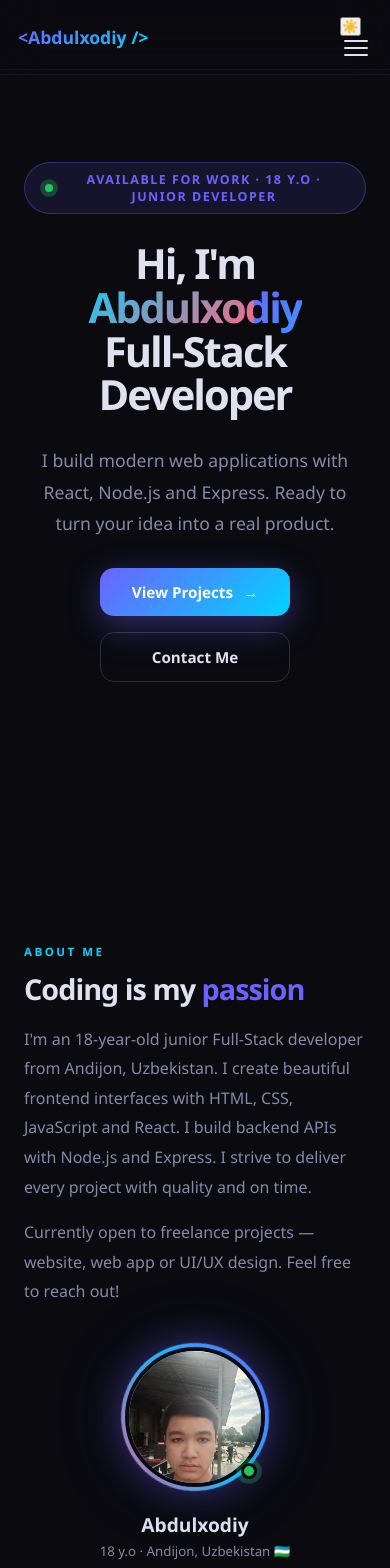
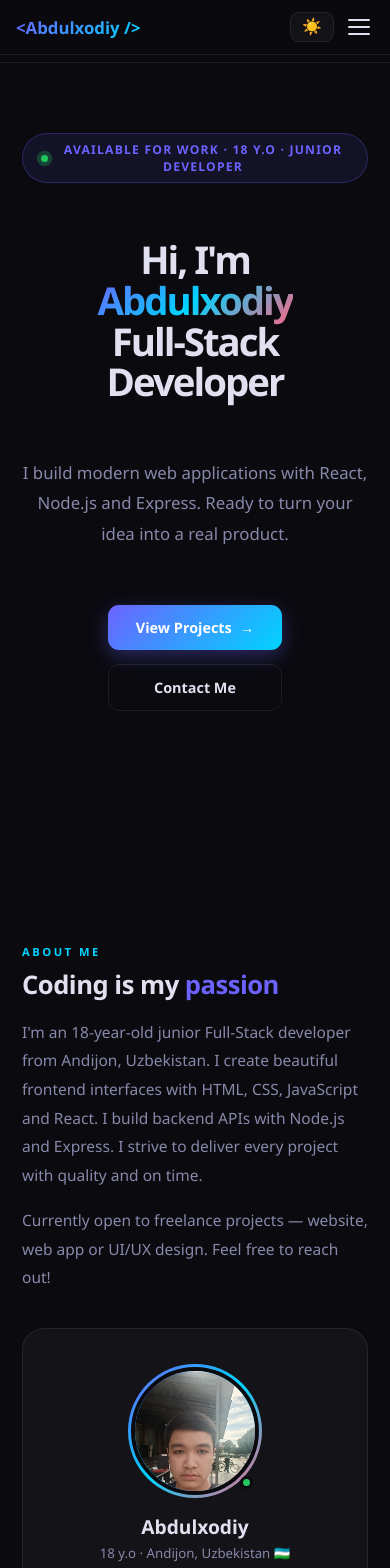
Before and after one commit to AbdulxodiyL/portfolio, a React (Vite) app: page / in a window 390 px wide. Shown: the top 1568 px of the page. Built offline with nearby package versions, Linux system fonts and the light colour scheme.

Commit message:
Update src/index.css

```diff
--- a/src/index.css
+++ b/src/index.css
@@ -1,457 +1,336 @@
 * { margin: 0; padding: 0; box-sizing: border-box; }
 
+/* ── THEMES ── */
+[data-theme="dark"] {
+  --bg:       #0a0a0f;
+  --card:     rgba(255,255,255,0.04);
+  --border:   rgba(255,255,255,0.08);
+  --text:     #e0e0f0;
+  --muted:    #8888aa;
+  --nav-bg:   rgba(10,10,15,0.88);
+  --input-bg: rgba(255,255,255,0.05);
+}
+[data-theme="light"] {
+  --bg:       #f2f2fb;
+  --card:     #ffffff;
+  --border:   rgba(0,0,0,0.09);
+  --text:     #111122;
+  --muted:    #55557a;
+  --nav-bg:   rgba(242,242,251,0.92);
+  --input-bg: rgba(0,0,0,0.04);
+}
 :root {
-  --primary: #6c63ff;
+  --primary:   #6c63ff;
   --secondary: #00d4ff;
-  --accent: #ff6584;
-  --dark: #0a0a0f;
-  --card: rgba(255,255,255,0.04);
-  --text: #e0e0f0;
-  --muted: #8888aa;
+  --accent:    #ff6584;
 }
 
 html { scroll-behavior: smooth; }
 
-body {
+.app {
+  min-height: 100vh;
+  background: var(--bg);
+  color: var(--text);
   font-family: 'Segoe UI', system-ui, sans-serif;
-  background: var(--dark);
-  color: var(--text);
+  transition: background 0.3s ease, color 0.3s ease;
   overflow-x: hidden;
 }
 
 ::-webkit-scrollbar { width: 5px; }
-::-webkit-scrollbar-track { background: var(--dark); }
+::-webkit-scrollbar-track { background: var(--bg); }
 ::-webkit-scrollbar-thumb { background: var(--primary); border-radius: 3px; }
 
 /* ── NAV ── */
 nav {
   position: fixed; top: 0; left: 0; right: 0; z-index: 100;
   display: flex; justify-content: space-between; align-items: center;
-  padding: 18px 60px;
-  backdrop-filter: blur(24px);
-  background: rgba(10,10,15,0.8);
-  border-bottom: 1px solid rgba(108,99,255,0.12);
+  padding: 16px 60px;
+  backdrop-filter: blur(20px);
+  background: var(--nav-bg);
+  border-bottom: 1px solid var(--border);
 }
 .logo {
-  font-size: 1.4rem; font-weight: 800;
+  font-size: 1.3rem; font-weight: 800; flex-shrink: 0;
   background: linear-gradient(135deg, var(--primary), var(--secondary));
   -webkit-background-clip: text; -webkit-text-fill-color: transparent;
-  flex-shrink: 0;
 }
-nav ul { list-style: none; display: flex; gap: 36px; }
+nav ul { list-style: none; display: flex; gap: 32px; }
 nav a {
   color: var(--muted); text-decoration: none;
-  font-size: 0.9rem; font-weight: 500;
-  transition: color 0.3s; position: relative;
+  font-size: 0.88rem; font-weight: 500; transition: color 0.2s;
 }
-nav a::after {
-  content: ''; position: absolute; bottom: -4px; left: 0;
-  width: 0; height: 1.5px; background: var(--secondary);
-  transition: width 0.3s;
+nav a:hover { color: var(--primary); }
+
+.nav-right { display: flex; align-items: center; gap: 10px; }
+
+.theme-toggle {
+  background: var(--card); border: 1px solid var(--border);
+  border-radius: 9px; padding: 6px 11px;
+  cursor: pointer; font-size: 1rem; transition: all 0.2s;
+  line-height: 1;
 }
-nav a:hover { color: var(--secondary); }
-nav a:hover::after { width: 100%; }
+.theme-toggle:hover { border-color: var(--primary); transform: scale(1.08); }
 
-/* Hamburger */
 .hamburger {
   display: none; flex-direction: column; gap: 5px;
-  background: none; border: none; cursor: pointer; padding: 4px; z-index: 101;
+  background: none; border: none; cursor: pointer; padding: 4px;
 }
 .hamburger span {
-  display: block; width: 24px; height: 2px;
-  background: var(--text); border-radius: 2px; transition: all 0.3s ease;
+  display: block; width: 22px; height: 2px;
+  background: var(--text); border-radius: 2px; transition: all 0.3s;
 }
 .hamburger.active span:nth-child(1) { transform: translateY(7px) rotate(45deg); }
-.hamburger.active span:nth-child(2) { opacity: 0; transform: translateX(-10px); }
+.hamburger.active span:nth-child(2) { opacity: 0; }
 .hamburger.active span:nth-child(3) { transform: translateY(-7px) rotate(-45deg); }
 
 /* ── SECTIONS ── */
 section {
-  position: relative; z-index: 1;
   min-height: 100vh; display: flex;
   align-items: center; justify-content: center;
-  padding: 120px 60px; overflow: hidden;
-}
-
-/* ── BLOBS ── */
-.blob {
-  position: absolute; border-radius: 50%;
-  filter: blur(80px); pointer-events: none; z-index: 0;
-}
-.blob-1 {
-  width: 520px; height: 520px; top: -120px; left: -120px;
-  background: rgba(108,99,255,0.13);
-  animation: floatBlob 9s ease-in-out infinite;
-}
-.blob-2 {
-  width: 420px; height: 420px; bottom: -80px; right: -80px;
-  background: rgba(0,212,255,0.09);
-  animation: floatBlob 11s ease-in-out infinite reverse;
-}
-.blob-3 {
-  width: 280px; height: 280px; top: 45%; right: 18%;
-  background: rgba(255,101,132,0.08);
-  animation: floatBlob 13s ease-in-out infinite 2s;
+  padding: 120px 60px; flex-direction: column; gap: 56px;
 }
 
 /* ── HERO ── */
-#hero { flex-direction: column; text-align: center; gap: 28px; }
-#hero > *:not(.blob) { position: relative; z-index: 1; }
+#hero { text-align: center; }
 
 .hero-badge {
-  display: inline-flex; align-items: center; gap: 10px;
-  background: rgba(108,99,255,0.12);
-  border: 1px solid rgba(108,99,255,0.35);
-  color: var(--primary); padding: 8px 20px;
-  border-radius: 50px; font-size: 0.78rem; font-weight: 700;
-  letter-spacing: 1.5px; text-transform: uppercase;
-  animation: fadeDown 0.8s ease both;
+  display: inline-flex; align-items: center; gap: 9px;
+  background: rgba(108,99,255,0.1);
+  border: 1px solid rgba(108,99,255,0.28);
+  color: var(--primary); padding: 7px 18px;
+  border-radius: 50px; font-size: 0.76rem;
+  font-weight: 700; letter-spacing: 1.2px; text-transform: uppercase;
 }
 .pulse-dot {
-  width: 8px; height: 8px; border-radius: 50%; flex-shrink: 0;
+  width: 7px; height: 7px; border-radius: 50%; flex-shrink: 0;
   background: #22c55e; animation: pulse-ring 2s ease infinite;
 }
+
 .hero-title {
-  font-size: clamp(2.6rem, 6vw, 5.5rem);
-  font-weight: 900; line-height: 1.05; letter-spacing: -2px;
-  animation: fadeUp 0.9s ease 0.1s both;
+  font-size: clamp(2.4rem, 6vw, 5rem);
+  font-weight: 900; line-height: 1.06; letter-spacing: -2px;
 }
 .hero-title .gradient {
-  background: linear-gradient(135deg, var(--primary) 0%, var(--secondary) 50%, var(--accent) 100%);
-  background-size: 200% auto;
+  background: linear-gradient(135deg, var(--primary), var(--secondary), var(--accent));
   -webkit-background-clip: text; -webkit-text-fill-color: transparent;
-  animation: gradientShift 4s linear infinite;
 }
-.typing-wrap {
-  display: block; font-size: 0.45em; font-weight: 600;
-  color: var(--secondary); letter-spacing: 1px; min-height: 1.6em;
+.hero-sub {
+  font-size: 1.05rem; color: var(--muted);
+  max-width: 500px; line-height: 1.8;
 }
-.cursor-blink { animation: blink 0.9s step-end infinite; }
-.cursor-blink.pause { animation: none; }
+.hero-btns { display: flex; gap: 14px; justify-content: center; flex-wrap: wrap; }
 
-.hero-sub {
-  font-size: 1.1rem; color: var(--muted); max-width: 540px;
-  line-height: 1.8; animation: fadeUp 0.9s ease 0.2s both;
-}
-.hero-btns {
-  display: flex; gap: 16px; justify-content: center;
-  flex-wrap: wrap; animation: fadeUp 0.9s ease 0.3s both;
-}
 .btn {
-  padding: 14px 32px; border-radius: 14px;
-  font-size: 0.95rem; font-weight: 700; cursor: pointer;
-  text-decoration: none; transition: all 0.3s ease;
-  display: inline-flex; align-items: center; gap: 10px;
+  padding: 13px 28px; border-radius: 11px;
+  font-size: 0.9rem; font-weight: 700; cursor: pointer;
+  text-decoration: none; transition: all 0.22s ease;
+  display: inline-flex; align-items: center; gap: 8px;
 }
 .btn-primary {
   background: linear-gradient(135deg, var(--primary), var(--secondary));
   color: white; border: none;
-  box-shadow: 0 8px 32px rgba(108,99,255,0.4);
-  position: relative; overflow: hidden;
+  box-shadow: 0 6px 20px rgba(108,99,255,0.35);
 }
-.btn-primary::before {
-  content: ''; position: absolute; inset: 0;
-  background: linear-gradient(135deg, var(--secondary), var(--primary));
-  opacity: 0; transition: opacity 0.3s;
-}
-.btn-primary:hover { transform: translateY(-3px); box-shadow: 0 16px 48px rgba(108,99,255,0.55); }
-.btn-primary:hover::before { opacity: 1; }
+.btn-primary:hover { transform: translateY(-2px); box-shadow: 0 12px 32px rgba(108,99,255,0.5); }
 .btn-primary span { position: relative; z-index: 1; }
 .btn-outline {
   background: transparent; color: var(--text);
-  border: 1.5px solid rgba(255,255,255,0.15);
-  backdrop-filter: blur(10px);
+  border: 1.5px solid var(--border);
 }
-.btn-outline:hover { border-color: var(--primary); color: var(--primary); transform: translateY(-3px); box-shadow: 0 0 24px rgba(108,99,255,0.2); }
-
-.scroll-indicator {
-  color: var(--muted); font-size: 0.78rem;
-  display: flex; flex-direction: column; align-items: center; gap: 8px;
-  animation: bounce 2s infinite, fadeUp 1s ease 1.2s both;
-}
-.scroll-indicator::after {
-  content: ''; width: 1.5px; height: 48px;
-  background: linear-gradient(to bottom, var(--primary), transparent);
-  display: block;
-}
+.btn-outline:hover { border-color: var(--primary); color: var(--primary); transform: translateY(-2px); }
 
 /* ── ABOUT ── */
-#about { }
+#about { flex-direction: row; gap: 0; }
 .about-grid {
   display: grid; grid-template-columns: 1fr 1fr;
-  gap: 80px; align-items: center; max-width: 1100px; width: 100%;
+  gap: 72px; align-items: center; max-width: 1080px; width: 100%;
 }
 .section-tag {
-  font-size: 0.72rem; font-weight: 700; letter-spacing: 2.5px;
-  text-transform: uppercase; color: var(--secondary); margin-bottom: 14px;
+  font-size: 0.7rem; font-weight: 700; letter-spacing: 2.5px;
+  text-transform: uppercase; color: var(--secondary); margin-bottom: 12px;
 }
 .section-title {
-  font-size: clamp(1.8rem, 3.5vw, 3rem); font-weight: 800;
-  line-height: 1.1; letter-spacing: -1px; margin-bottom: 20px;
+  font-size: clamp(1.6rem, 3vw, 2.7rem); font-weight: 800;
+  line-height: 1.12; letter-spacing: -0.5px; margin-bottom: 18px;
 }
-.section-text { color: var(--muted); line-height: 1.85; font-size: 1rem; }
+.section-text { color: var(--muted); line-height: 1.85; font-size: 0.97rem; }
 
-.card-3d-wrapper { perspective: 1200px; }
-.card-3d {
-  background: rgba(255,255,255,0.03);
-  border: 1px solid rgba(255,255,255,0.08);
-  border-radius: 28px; padding: 44px;
-  transform-style: preserve-3d;
-  box-shadow: 0 25px 60px rgba(0,0,0,0.4);
-  position: relative; overflow: hidden;
+.about-card {
+  background: var(--card); border: 1px solid var(--border);
+  border-radius: 22px; padding: 38px;
+  transition: box-shadow 0.3s, border-color 0.3s;
 }
-.card-3d::before {
-  content: ''; position: absolute; inset: 0;
-  background: linear-gradient(135deg, rgba(108,99,255,0.1), rgba(0,212,255,0.05));
-  opacity: 0; transition: opacity 0.4s;
-}
-.card-3d:hover::before { opacity: 1; }
+.about-card:hover { box-shadow: 0 16px 48px rgba(108,99,255,0.1); border-color: rgba(108,99,255,0.2); }
+
+/* ── AVATAR ── */
 .avatar-photo-wrap {
-  position: relative; width: 140px; height: 140px;
-  margin: 0 auto 24px;
+  position: relative; width: 128px; height: 128px; margin: 0 auto 18px;
 }
 .avatar-ring-border {
-  position: absolute; inset: -4px; border-radius: 50%;
+  position: absolute; inset: -3px; border-radius: 50%;
   background: linear-gradient(135deg, var(--primary), var(--secondary), var(--accent));
-  animation: spin-slow 5s linear infinite;
-  z-index: 0;
 }
 .avatar-photo {
   position: relative; z-index: 1;
-  width: 140px; height: 140px; border-radius: 50%;
+  width: 128px; height: 128px; border-radius: 50%;
   object-fit: cover; object-position: center top;
-  border: 4px solid var(--dark);
-  display: block;
-  box-shadow: 0 0 40px rgba(108,99,255,0.45), 0 0 80px rgba(108,99,255,0.15);
-  transition: transform 0.4s ease;
+  border: 4px solid var(--bg); display: block;
+  transition: transform 0.3s;
 }
-.avatar-photo:hover { transform: scale(1.05); }
+.avatar-photo:hover { transform: scale(1.04); }
 .avatar-online {
-  position: absolute; bottom: 8px; right: 8px; z-index: 2;
-  width: 16px; height: 16px; border-radius: 50%;
-  background: #22c55e;
-  border: 3px solid var(--dark);
-  box-shadow: 0 0 8px rgba(34,197,94,0.8);
-  animation: pulse-ring 2s ease infinite;
+  position: absolute; bottom: 6px; right: 6px; z-index: 2;
+  width: 13px; height: 13px; border-radius: 50%;
+  background: #22c55e; border: 3px solid var(--bg);
 }
-.stat-row { display: grid; grid-template-columns: repeat(3,1fr); gap: 14px; margin-top: 24px; }
+
+.stat-row { display: grid; grid-template-columns: repeat(3,1fr); gap: 10px; margin-top: 18px; }
 .stat {
-  text-align: center; padding: 16px 10px;
-  background: rgba(255,255,255,0.04); border-radius: 14px;
-  border: 1px solid rgba(255,255,255,0.06);
-  transition: all 0.3s ease;
+  text-align: center; padding: 12px 6px;
+  background: var(--input-bg); border-radius: 11px;
+  border: 1px solid var(--border); transition: border-color 0.2s;
 }
-.stat:hover { border-color: rgba(108,99,255,0.3); transform: translateY(-3px); }
+.stat:hover { border-color: rgba(108,99,255,0.3); }
 .stat-num {
-  font-size: 1.7rem; font-weight: 800;
+  font-size: 1.55rem; font-weight: 800;
   background: linear-gradient(135deg, var(--primary), var(--secondary));
   -webkit-background-clip: text; -webkit-text-fill-color: transparent;
 }
-.stat-label { font-size: 0.7rem; color: var(--muted); margin-top: 4px; }
+.stat-label { font-size: 0.67rem; color: var(--muted); margin-top: 3px; }
 
 /* ── SKILLS ── */
-#skills { flex-direction: column; gap: 64px; }
-.skills-header { text-align: center; }
+#skills { flex-direction: column; gap: 52px; }
 .skills-grid {
   display: grid;
-  grid-template-columns: repeat(auto-fit, minmax(155px, 1fr));
-  gap: 18px; max-width: 1000px; width: 100%;
+  grid-template-columns: repeat(auto-fit, minmax(148px, 1fr));
+  gap: 14px; max-width: 980px; width: 100%;
 }
 .skill-card {
-  background: rgba(255,255,255,0.03);
-  border: 1px solid rgba(255,255,255,0.07);
-  border-radius: 22px; padding: 30px 18px;
-  text-align: center; cursor: default;
-  transition: all 0.4s cubic-bezier(0.175, 0.885, 0.32, 1.275);
+  background: var(--card); border: 1px solid var(--border);
+  border-radius: 16px; padding: 26px 14px; text-align: center;
+  transition: transform 0.22s, border-color 0.22s, box-shadow 0.22s;
   position: relative; overflow: hidden;
 }
-.skill-card::before {
+.skill-card::after {
   content: ''; position: absolute;
   bottom: 0; left: 0; right: 0; height: 3px;
   background: var(--skill-color, var(--primary));
-  transform: scaleX(0); transform-origin: left; transition: transform 0.4s ease;
+  transform: scaleX(0); transform-origin: left; transition: transform 0.3s;
 }
-.skill-card:hover {
-  transform: translateY(-14px);
-  border-color: var(--skill-color, var(--primary));
-  background: rgba(255,255,255,0.06);
-  box-shadow: 0 20px 60px rgba(0,0,0,0.4), 0 0 30px rgba(var(--skill-color), 0.1);
-}
-.skill-card:hover::before { transform: scaleX(1); }
-.skill-icon { font-size: 2.6rem; margin-bottom: 10px; display: block; }
-.skill-name { font-size: 0.88rem; font-weight: 700; margin-bottom: 4px; }
-.skill-level { font-size: 0.7rem; color: var(--muted); margin-bottom: 10px; }
-.skill-bar { height: 4px; background: rgba(255,255,255,0.07); border-radius: 99px; overflow: hidden; }
-.skill-fill { height: 100%; border-radius: 99px; width: 0%; transition: width 1.6s cubic-bezier(0.22, 1, 0.36, 1); }
+.skill-card:hover { transform: translateY(-7px); border-color: var(--skill-color, var(--primary)); box-shadow: 0 14px 36px rgba(0,0,0,0.12); }
+.skill-card:hover::after { transform: scaleX(1); }
+.skill-icon { font-size: 2.2rem; margin-bottom: 8px; display: block; }
+.skill-name { font-size: 0.84rem; font-weight: 700; margin-bottom: 3px; }
+.skill-level { font-size: 0.67rem; color: var(--muted); margin-bottom: 8px; }
+.skill-bar { height: 3px; background: var(--border); border-radius: 99px; overflow: hidden; }
+.skill-fill { height: 100%; border-radius: 99px; }
 
 /* ── PROJECTS ── */
-#projects { flex-direction: column; gap: 64px; }
-.projects-header { text-align: center; }
+#projects { flex-direction: column; gap: 52px; }
 .projects-grid {
   display: grid;
-  grid-template-columns: repeat(auto-fit, minmax(320px, 1fr));
-  gap: 24px; max-width: 1100px; width: 100%;
+  grid-template-columns: repeat(auto-fit, minmax(300px, 1fr));
+  gap: 18px; max-width: 1080px; width: 100%;
 }
 .project-card {
-  background: rgba(255,255,255,0.03);
-  border: 1px solid rgba(255,255,255,0.07);
-  border-radius: 24px; overflow: hidden; transition: all 0.4s ease;
+  background: var(--card); border: 1px solid var(--border);
+  border-radius: 18px; overflow: hidden;
+  transition: transform 0.22s, box-shadow 0.22s, border-color 0.22s;
 }
-.project-card:hover {
-  transform: translateY(-12px);
-  border-color: rgba(108,99,255,0.3);
-  box-shadow: 0 32px 80px rgba(0,0,0,0.5), 0 0 60px rgba(108,99,255,0.08);
-}
+.project-card:hover { transform: translateY(-7px); border-color: rgba(108,99,255,0.25); box-shadow: 0 20px 50px rgba(0,0,0,0.15); }
 .project-img {
-  height: 200px; display: flex; align-items: center;
+  height: 172px; display: flex; align-items: center;
   justify-content: center; position: relative; overflow: hidden;
 }
-.project-emoji {
-  font-size: 4rem; position: relative; z-index: 1;
-  transition: transform 0.4s ease;
-}
-.project-card:hover .project-emoji { transform: scale(1.15); }
-
+.project-emoji { font-size: 3.4rem; position: relative; z-index: 1; transition: transform 0.3s; }
+.project-card:hover .project-emoji { transform: scale(1.1); }
 .project-overlay {
-  position: absolute; inset: 0;
-  background: rgba(8,8,20,0.88);
-  display: flex; align-items: center; justify-content: center; gap: 12px;
-  opacity: 0; transition: opacity 0.35s ease;
-  backdrop-filter: blur(6px);
+  position: absolute; inset: 0; background: rgba(8,8,20,0.85);
+  backdrop-filter: blur(4px);
+  display: flex; align-items: center; justify-content: center; gap: 10px;
+  opacity: 0; transition: opacity 0.28s;
 }
 .project-card:hover .project-overlay { opacity: 1; }
 .overlay-btn {
-  padding: 10px 22px; border-radius: 10px;
-  font-size: 0.82rem; font-weight: 700; text-decoration: none;
-  transition: all 0.25s; background: var(--primary); color: white;
-  border: none;
+  padding: 8px 18px; border-radius: 8px; font-size: 0.8rem;
+  font-weight: 700; text-decoration: none;
+  background: var(--primary); color: white; transition: transform 0.2s;
 }
-.overlay-btn.outline { background: transparent; border: 1.5px solid rgba(255,255,255,0.3); color: white; }
-.overlay-btn:hover { transform: translateY(-2px); box-shadow: 0 8px 24px rgba(108,99,255,0.5); }
-.overlay-btn.outline:hover { border-color: white; background: rgba(255,255,255,0.1); }
-
-.project-body { padding: 24px; }
-.project-tags { display: flex; flex-wrap: wrap; gap: 8px; margin-bottom: 12px; }
-.tag { font-size: 0.68rem; font-weight: 600; padding: 3px 12px; border-radius: 50px; }
-.project-name { font-size: 1.15rem; font-weight: 700; margin-bottom: 8px; }
-.project-desc { color: var(--muted); font-size: 0.86rem; line-height: 1.75; }
+.overlay-btn.outline { background: transparent; border: 1.5px solid rgba(255,255,255,0.3); }
+.overlay-btn:hover { transform: translateY(-2px); }
+.project-body { padding: 20px; }
+.project-tags { display: flex; flex-wrap: wrap; gap: 6px; margin-bottom: 10px; }
+.tag { font-size: 0.67rem; font-weight: 600; padding: 3px 10px; border-radius: 50px; }
+.project-name { font-size: 1.08rem; font-weight: 700; margin-bottom: 6px; }
+.project-desc { color: var(--muted); font-size: 0.84rem; line-height: 1.7; }
 
 /* ── CONTACT ── */
-#contact { flex-direction: column; gap: 50px; text-align: center; }
+#contact { }
 .contact-card {
-  background: rgba(255,255,255,0.03);
-  border: 1px solid rgba(255,255,255,0.07);
-  border-radius: 32px; padding: 70px 60px;
-  max-width: 660px; width: 100%;
-  position: relative; overflow: hidden;
-}
-.contact-glow {
-  position: absolute; top: -120px; left: 50%;
-  transform: translateX(-50%); width: 400px; height: 400px;
-  border-radius: 50%;
-  background: radial-gradient(circle, rgba(108,99,255,0.15), transparent 65%);
-  pointer-events: none;
+  background: var(--card); border: 1px solid var(--border);
+  border-radius: 24px; padding: 60px 52px;
+  max-width: 600px; width: 100%; text-align: center;
 }
 .contact-links {
   display: flex; justify-content: center;
-  gap: 14px; margin-top: 36px; flex-wrap: wrap;
+  gap: 12px; margin-top: 30px; flex-wrap: wrap;
 }
 .contact-btn {
-  display: flex; align-items: center; gap: 10px;
-  padding: 14px 28px; border-radius: 14px;
-  font-size: 0.9rem; font-weight: 700; text-decoration: none;
-  transition: all 0.3s ease; color: var(--text);
-  border: 1.5px solid rgba(255,255,255,0.1);
-  position: relative;
+  display: flex; align-items: center; gap: 8px;
+  padding: 12px 22px; border-radius: 11px;
+  font-size: 0.87rem; font-weight: 700; text-decoration: none;
+  transition: all 0.22s; color: var(--text);
+  border: 1.5px solid var(--border);
 }
-.contact-btn:hover { transform: translateY(-5px); }
-.contact-btn.tg:hover  { border-color: #229ED9; box-shadow: 0 12px 36px rgba(34,158,217,0.3); color: #229ED9; }
-.contact-btn.em:hover  { border-color: var(--accent); box-shadow: 0 12px 36px rgba(255,101,132,0.3); color: var(--accent); }
-.contact-btn.gh:hover  { border-color: rgba(255,255,255,0.5); box-shadow: 0 12px 36px rgba(255,255,255,0.1); color: white; }
+.contact-btn:hover { transform: translateY(-3px); }
+.contact-btn.tg:hover { border-color: #229ED9; color: #229ED9; box-shadow: 0 8px 22px rgba(34,158,217,0.22); }
+.contact-btn.em:hover { border-color: var(--accent); color: var(--accent); box-shadow: 0 8px 22px rgba(255,101,132,0.18); }
+.contact-btn.gh:hover { border-color: var(--text); box-shadow: 0 8px 22px rgba(0,0,0,0.12); }
 
 /* ── FOOTER ── */
 footer {
-  position: relative; z-index: 1; text-align: center;
-  padding: 30px; color: var(--muted); font-size: 0.82rem;
-  border-top: 1px solid rgba(255,255,255,0.05);
+  text-align: center; padding: 26px;
+  color: var(--muted); font-size: 0.8rem;
+  border-top: 1px solid var(--border);
+  background: var(--bg);
 }
 
-/* ── CURSOR ── */
-.cursor-glow {
-  position: fixed; width: 500px; height: 500px; border-radius: 50%;
-  background: radial-gradient(circle, rgba(108,99,255,0.06) 0%, transparent 70%);
-  pointer-events: none; z-index: 0; transform: translate(-50%,-50%);
-  transition: left 0.18s ease, top 0.18s ease;
-}
-
-/* ── REVEAL ── */
-.reveal { opacity: 0; transform: translateY(40px); transition: opacity 0.7s ease, transform 0.7s ease; }
-.reveal.visible { opacity: 1; transform: translateY(0); }
-
-/* ── ANIMATIONS ── */
-@keyframes fadeDown  { from { opacity:0; transform:translateY(-20px) } to { opacity:1; transform:translateY(0) } }
-@keyframes fadeUp    { from { opacity:0; transform:translateY(32px)  } to { opacity:1; transform:translateY(0) } }
-@keyframes bounce    { 0%,100% { transform:translateY(0) } 50% { transform:translateY(-10px) } }
-@keyframes spin-slow { from { transform:rotate(0deg) } to { transform:rotate(360deg) } }
-@keyframes blink     { 0%,100% { opacity:1 } 50% { opacity:0 } }
-@keyframes gradientShift { 0% { background-position:0% center } 100% { background-position:200% center } }
+/* ── ANIMATION ── */
 @keyframes pulse-ring {
   0%  { box-shadow: 0 0 0 0 rgba(34,197,94,0.6) }
-  70% { box-shadow: 0 0 0 9px rgba(34,197,94,0) }
+  70% { box-shadow: 0 0 0 8px rgba(34,197,94,0) }
   100%{ box-shadow: 0 0 0 0 rgba(34,197,94,0) }
-}
-@keyframes floatBlob {
-  0%,100% { transform: translate(0,0) scale(1) }
-  33%     { transform: translate(28px,-22px) scale(1.05) }
-  66%     { transform: translate(-18px,12px) scale(0.96) }
 }
 
 /* ── RESPONSIVE ── */
 @media (max-width: 900px) {
-  nav { padding: 16px 24px; }
-
+  nav { padding: 14px 22px; }
   nav ul {
-    position: fixed; top: 69px; left: 0; right: 0;
-    background: rgba(10,10,20,0.97); backdrop-filter: blur(24px);
-    flex-direction: column; align-items: center; gap: 0;
-    padding: 0; max-height: 0; overflow: hidden;
-    transition: max-height 0.4s ease, padding 0.4s ease;
-    border-bottom: 1px solid rgba(108,99,255,0.1);
-    z-index: 99;
+    position: fixed; top: 62px; left: 0; right: 0;
+    background: var(--nav-bg); backdrop-filter: blur(20px);
+    flex-direction: column; align-items: center;
+    max-height: 0; overflow: hidden; padding: 0; gap: 0;
+    transition: max-height 0.35s ease, padding 0.35s ease;
+    border-bottom: 1px solid var(--border); z-index: 99;
   }
-  nav ul.open { max-height: 400px; padding: 16px 0; }
+  nav ul.open { max-height: 360px; padding: 14px 0; }
   nav ul li { width: 100%; text-align: center; }
-  nav a { display: block; padding: 14px 0; font-size: 1rem; }
-  nav a::after { display: none; }
+  nav a { display: block; padding: 13px 0; font-size: 0.95rem; }
   .hamburger { display: flex; }
-
-  section { padding: 100px 24px; }
-  .about-grid { grid-template-columns: 1fr; gap: 40px; }
+  section { padding: 100px 22px; }
+  #about { flex-direction: column; }
+  .about-grid { grid-template-columns: 1fr; gap: 36px; }
+  .contact-card { padding: 40px 22px; }
   .projects-grid { grid-template-columns: 1fr; }
-  .contact-card { padding: 44px 28px; }
-
-  .blob-1 { width: 300px; height: 300px; }
-  .blob-2 { width: 250px; height: 250px; }
-  .blob-3 { display: none; }
 }
 
 @media (max-width: 480px) {
-  nav { padding: 14px 18px; }
-  .logo { font-size: 1.1rem; }
-
+  nav { padding: 12px 16px; }
+  .logo { font-size: 1.05rem; }
   .hero-btns { flex-direction: column; align-items: center; }
-  .btn { width: 100%; max-width: 290px; justify-content: center; }
-
-  .skills-grid { grid-template-columns: repeat(2, 1fr); gap: 12px; }
-  .skill-card { padding: 22px 12px; }
-
+  .btn { width: 100%; max-width: 280px; justify-content: center; }
+  .skills-grid { grid-template-columns: repeat(2, 1fr); }
   .stat-row { gap: 8px; }
-  .stat { padding: 12px 6px; }
-  .stat-num { font-size: 1.4rem; }
-
-  .contact-card { padding: 36px 18px; }
   .contact-links { flex-direction: column; align-items: center; }
-  .contact-btn { width: 100%; max-width: 280px; justify-content: center; }
-
-  .projects-grid { grid-template-columns: 1fr; }
+  .contact-btn { width: 100%; max-width: 260px; justify-content: center; }
 }
```
